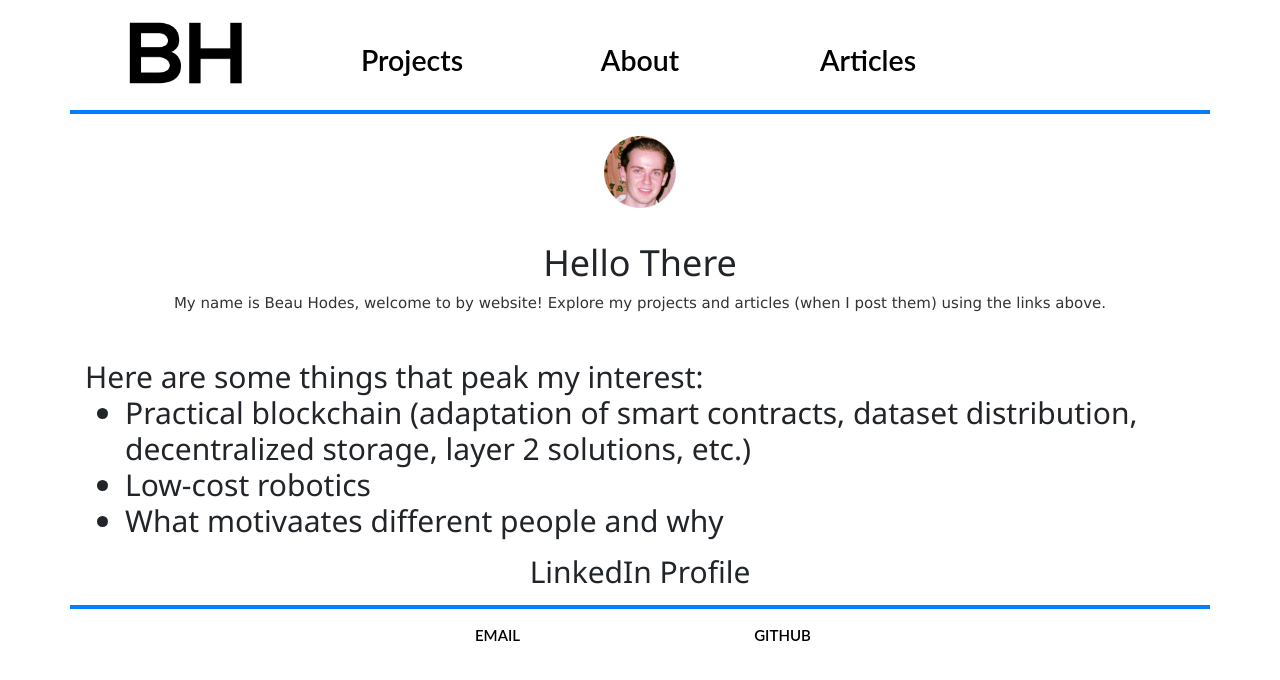
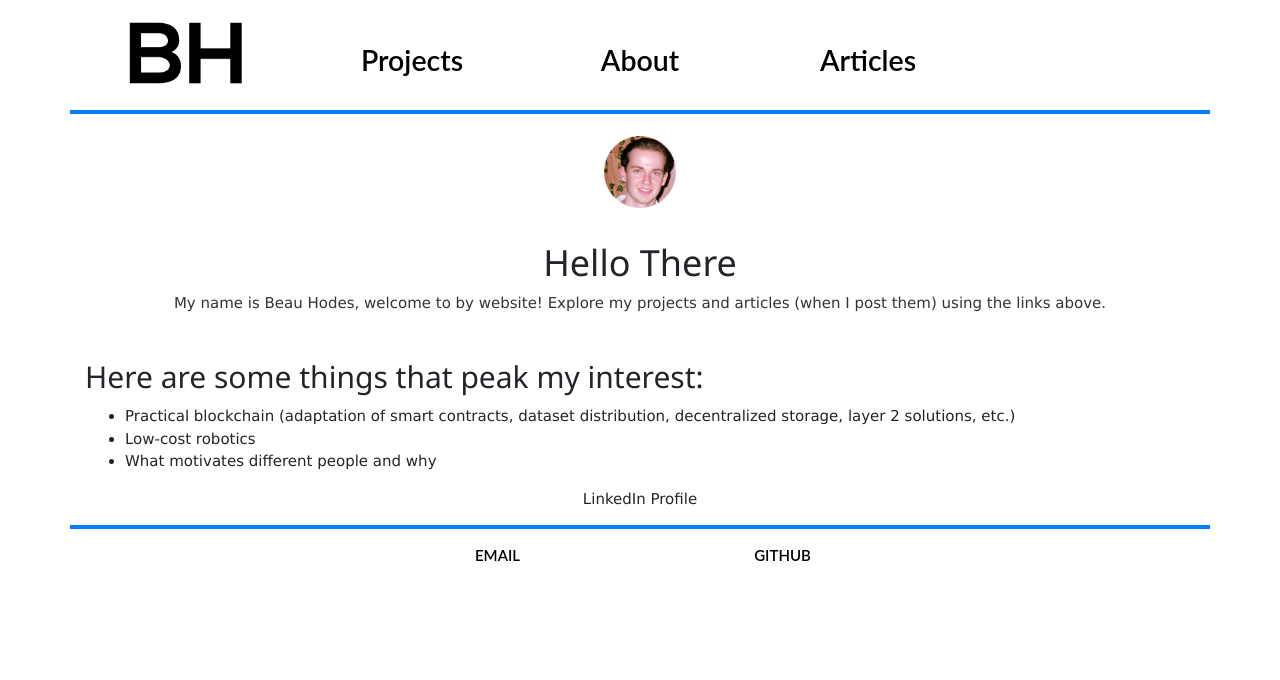
Before and after one commit to beauhodes/beauhodes.github.io, a Jekyll site: the page built from index.html, in a window 1280 px wide. Shown: the top 680 px of the page. Built offline with Jekyll 4.4.1, drawn with Linux system fonts in a browser that asks for light colours; nearby versions of some CDN libraries.

Commit message:
Update index.html

```diff
--- a/index.html
+++ b/index.html
@@ -8,12 +8,12 @@ title: Beau Hodes
 <h1 style="text-align:center">Hello There</h1>
 <p style="text-align:center">My name is Beau Hodes, welcome to by website! Explore my projects and articles (when I post them) using the links above.</p>
 <br>
-<h2>Here are some things that peak my interest:</br>
+<h2>Here are some things that peak my interest:</h2>
 <div class="p">
 <ul>
   <li>Practical blockchain (adaptation of smart contracts, dataset distribution, decentralized storage, layer 2 solutions, etc.)</li>
   <li>Low-cost robotics</li>
-  <li><span class="fa-li"><i class="fas fa-stroopwafel fa-spin"></i></span>What motivaates different people and why</li>
+  <li><span class="fa-li"><i class="fas fa-stroopwafel fa-spin"></i></span>What motivates different people and why</li>
 </ul>
 </div>
 <div style="text-align: center">
```
